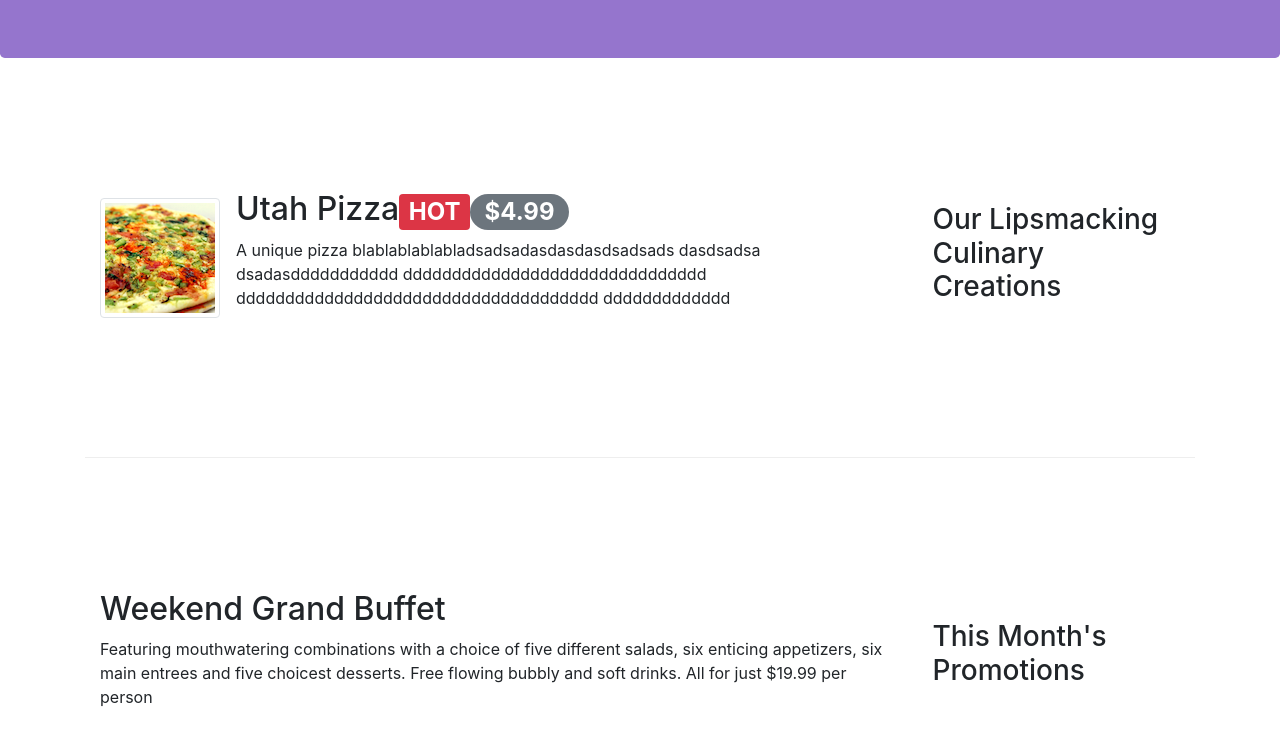
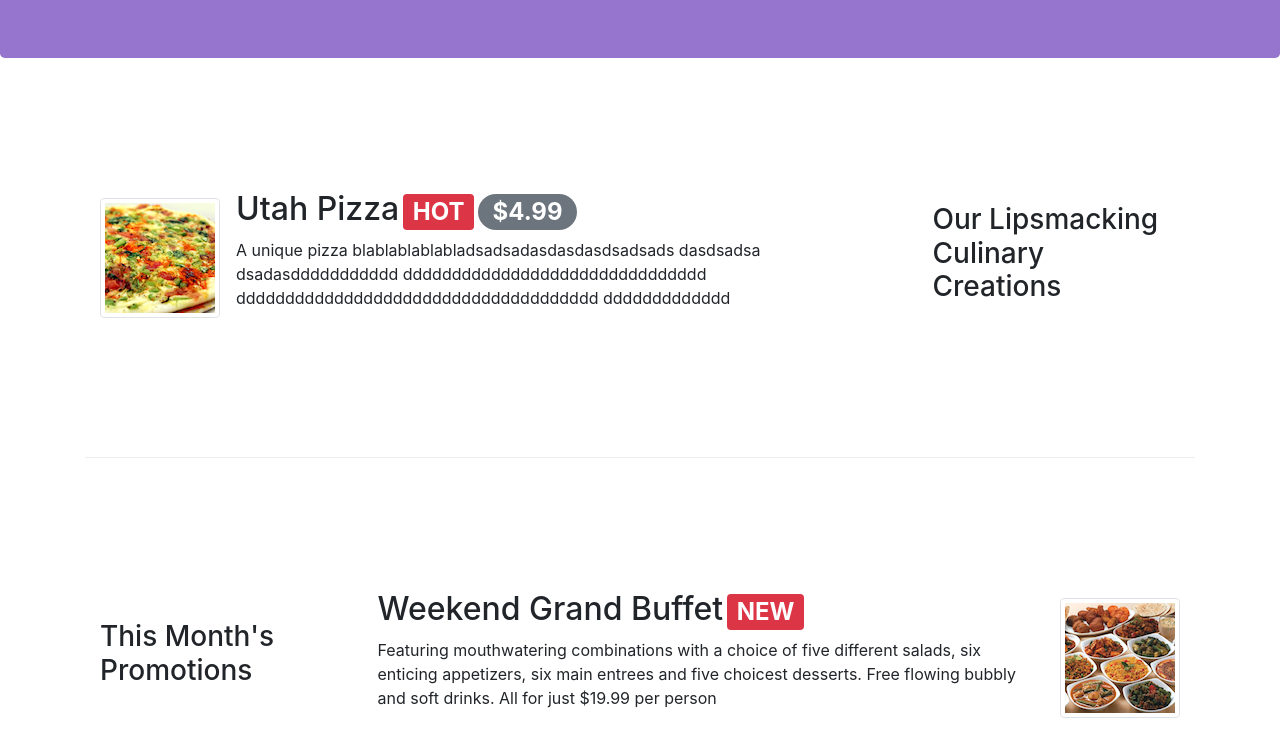
Before and after one commit to stefanodipierro/Front-End-Web-UI-Frameworks-and-Tools-Bootstrap-4-, a website: page index.html in a window 1280 px wide. Shown: the part 226-982 px from the top of the page. Drawn offline with nearby package versions, Linux system fonts and the light colour scheme.

Commit message:
Assignment 2 Task 2

```diff
--- a/index.html
+++ b/index.html
@@ -58,7 +58,7 @@
                     <img class="d-flex mr-3 img-thumbnail align-self-center"
                        src="img/uthappizza.png">
                     <div class="media-body">
-                        <h2 class="mt-0">Utah Pizza<span class="badge badge-danger">HOT</span><span class="badge badge-pill badge-secondary">$4.99</span></h2>
+                        <h2 class="mt-0">Utah Pizza<span class="badge badge-danger ml-1">HOT</span><span class="badge badge-pill badge-secondary ml-1">$4.99</span></h2>
                         <p class="d-none d-sm-block">A unique pizza blablablablabladsadsadasdasdasdsadsads dasdsadsa dsadasddddddddddd ddddddddddddddddddddddddddddddd ddddddddddddddddddddddddddddddddddddd ddddddddddddd</p>
                     </div>
 
@@ -70,12 +70,21 @@
 
 
         <div class="row row-content align-items-center">
-            <div class="col-12 col-sm-4 order-sm-last col-md-3">
+            <div class="col-12 col-sm-4 order-sm-first col-md-3">
                 <h3>This Month's Promotions</h3>
             </div>
             <div class="col col-sm col-md">
-                <h2>Weekend Grand Buffet</h2>
-                <p>Featuring mouthwatering combinations with a choice of five different salads, six enticing appetizers, six main entrees and five choicest desserts. Free flowing bubbly and soft drinks. All for just $19.99 per person </p>
+                <div class="media">
+                    <img class="d-flex ml-3 img-thumbnail align-self-center order-last"
+                        src="img/buffet.png" alt="Buffet">
+                    <div class="media-body order-first">
+                            <h2 class="mt-0">Weekend Grand Buffet<span class="badge badge-danger ml-1">NEW</span></h2>
+                            <p class="d-none d-sm-block">Featuring mouthwatering combinations with a choice of five different salads,
+                                 six enticing appetizers, six main entrees and five choicest desserts. Free flowing bubbly and soft drinks.
+                                  All for just $19.99 per person </p>
+                    </div>
+                </div>
+
             </div>
         </div>
 
@@ -91,7 +100,7 @@
                     <div class="media-body">
                             <h2 class="mt-0">Alberto Somayya</h2>
                             <h4>Executive Chef</h4>
-                                <p>Award winning three-star Michelin chef with wide International experience having worked closely with whos-who in the culinary world, he specializes in creating mouthwatering Indo-Italian fusion experiences. </p>
+                                <p class="d-none d-sm-block">Award winning three-star Michelin chef with wide International experience having worked closely with whos-who in the culinary world, he specializes in creating mouthwatering Indo-Italian fusion experiences. </p>
                     </div>
                 </div>
             </div>
```
